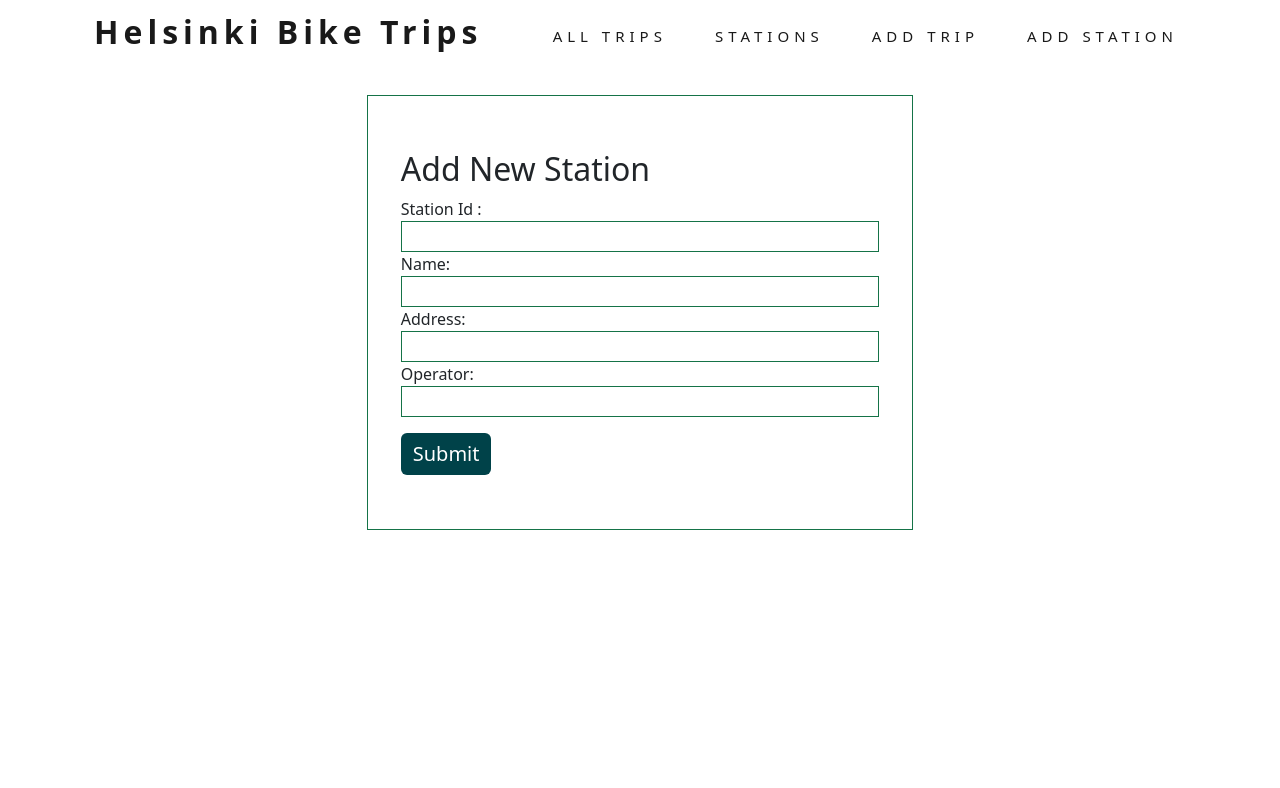
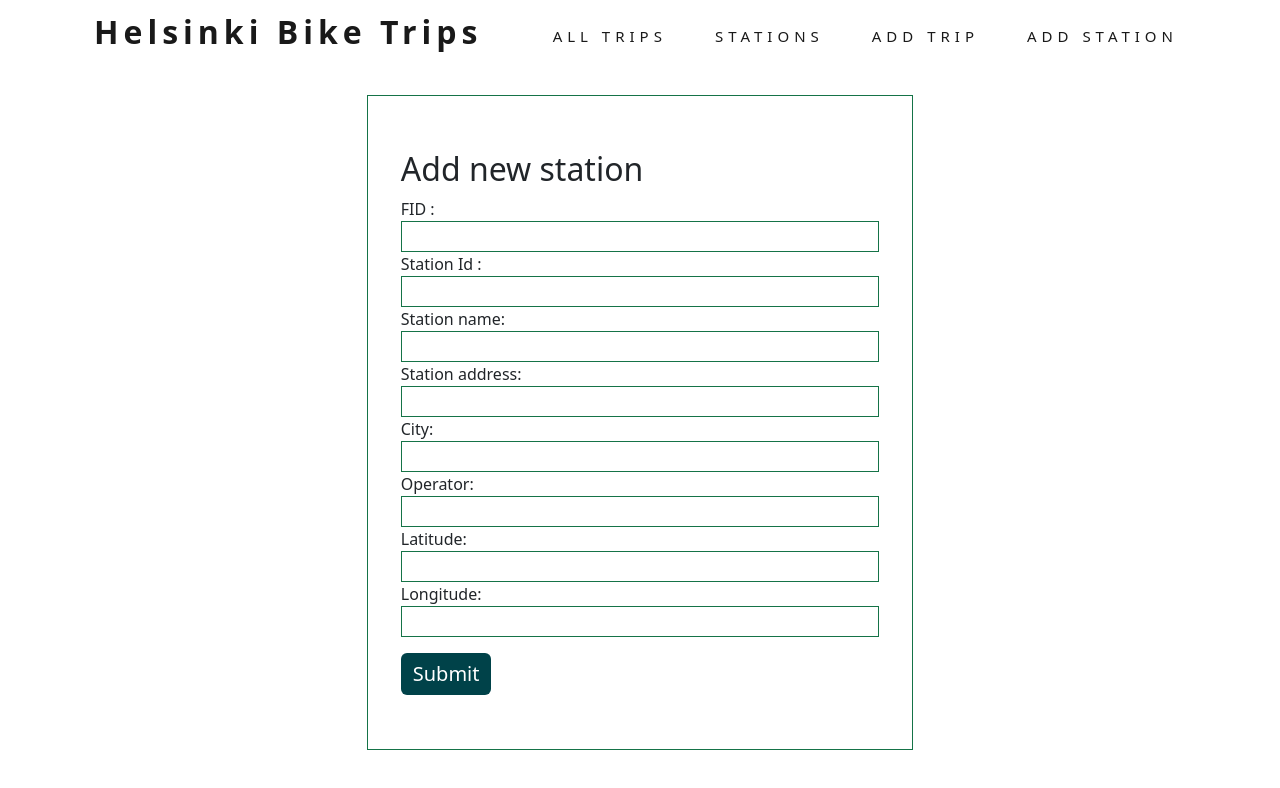
Before and after one commit to Jean198/solita-frontend, a React (Create React App) app: page /stations/add-station in a window 1280 px wide. Shown: the top 788 px of the page. Built offline with nearby package versions, Linux system fonts and the light colour scheme; no server answers.

Commit message:
trips/stations forms submit

```diff
--- a/src/components/addStation/AddStation.js
+++ b/src/components/addStation/AddStation.js
@@ -1,16 +1,23 @@
-import React, {useState, useEffect}from "react";
+import React, { useState } from "react";
 import "./addStation.css";
-import {ToastContainer,toast} from 'react-toastify'
-import 'react-toastify/dist/ReactToastify.css';
+import { ToastContainer, toast } from "react-toastify";
+import "react-toastify/dist/ReactToastify.css";
 import axios from "axios";
+import {useNavigate} from 'react-router-dom';
 
 const AddStation = () => {
-  const[station, setStation]=useState({
-    id:"",
-    name:"",
-    address:"",
-    operator:"",
-  })
+  const navigate = useNavigate();
+
+  const [station, setStation] = useState({
+    fid: "",
+    stationId: "",
+    stationName: "",
+    stationAddress: "",
+    city: "",
+    operator: "",
+    latitude: "",
+    longitude: "",
+  });
 
   const handleInputChange = (event) => {
     const { name, value } = event.target;
@@ -21,22 +28,42 @@ const AddStation = () => {
 
   // Post a new Station
   const handleSubmit = async (event) => {
+    console.log(station);
     event.preventDefault();
-    if ((station.id === "" || station.name === "" || station.address === "" || station.operator === "" )) {
-      console.log("Id is null")
+    if (
+      station.fid === "" ||
+      station.stationId === "" ||
+      station.stationName === "" ||
+      station.stationAddress === "" ||
+      station.city === "" ||
+      station.operator === "" ||
+      station.latitude === "" ||
+      station.longitude === ""
+    ) {
       return toast.error("One or more information is missing", {
-        position: toast.POSITION.TOP_CENTER
+        position: toast.POSITION.TOP_CENTER,
       });
     }
     try {
-      console.log("This is my station", station)
       await axios.post(`http://localhost:5000/stations/add-station`, station);
       toast.success("Station added successfully!", {
-        position: toast.POSITION.TOP_CENTER
+        position: toast.POSITION.TOP_CENTER,
       });
-      setStation((prevStation) => {
-        return { ...prevStation, id: "", name:"",address:"",operator:"",capacity:"" };
-      });
+      setStation( {
+          fid: "",
+          stationId: "",
+          stationName: "",
+          stationAddress: "",
+          city: "",
+          operator: "",
+          latitude: "",
+          longitude: "",
+        }
+      );
+
+      setTimeout(()=>{
+        navigate('/stations');
+      },2000)
     } catch (error) {
       toast.error(error.message);
     }
@@ -45,37 +72,96 @@ const AddStation = () => {
   return (
     <div className="container">
       <ToastContainer />
-      <form class="form-inline" onSubmit={handleSubmit }>
-        <h2>Add New Station</h2>
-        <div class="form-group ">
-          <label for="email">Station Id :</label>
-          <input type="text" class="form-control form-control-sm " id="id" name="id" onChange={handleInputChange}/>
-        </div>
-        <div class="form-group">
-          <label for="pwd">Name:</label>
-          <input type="text" class="form-control form-control-sm" id="name" name="name" onChange={handleInputChange}/>
-        </div>
-        <div class="form-group">
-          <label for="pwd">Address:</label>
+      <form className="form-inline" onSubmit={handleSubmit}>
+        <h2>Add new station</h2>
+        <div className="form-group ">
+          <label htmlFor="email">FID :</label>
           <input
-            type="text"
-            class="form-control form-control-sm"
-            id="address"
-            name="address"
+            type="number"
+            className="form-control form-control-sm "
+            id="fid"
+            name="fid"
             onChange={handleInputChange}
           />
         </div>
-        <div class="form-group">
-          <label for="pwd">Operator:</label>
+        <div className="form-group ">
+          <label htmlFor="email">Station Id :</label>
           <input
-            type="text"
-            class="form-control form-control-sm"
-            id="operator"
-            name="operator"
+            type="number"
+            className="form-control form-control-sm "
+            id="station-id"
+            name="stationId"
+            value={station.stationId}
             onChange={handleInputChange}
           />
         </div>
-        <button type="submit" class="btn btn-success mt-3">
+        <div className="form-group">
+          <label htmlFor="pwd">Station name:</label>
+          <input
+            type="text"
+            className="form-control form-control-sm"
+            id="name"
+            value={station.stationName}
+            name="stationName"
+            onChange={handleInputChange}
+          />
+        </div>
+        <div className="form-group">
+          <label htmlFor="pwd">Station address:</label>
+          <input
+            type="text"
+            className="form-control form-control-sm"
+            id="station-address"
+            name="stationAddress"
+            value={station.stationAddress}
+            onChange={handleInputChange}
+          />
+        </div>
+        <div className="form-group">
+          <label htmlFor="pwd">City:</label>
+          <input
+            type="text"
+            className="form-control form-control-sm"
+            id="city"
+            name="city"
+            value={station.city}
+            onChange={handleInputChange}
+          />
+        </div>
+        <div className="form-group">
+          <label htmlFor="pwd">Operator:</label>
+          <input
+            type="text"
+            className="form-control form-control-sm"
+            id="operator"
+            name="operator"
+            value={station.operator}
+            onChange={handleInputChange}
+          />
+        </div>
+        <div className="form-group">
+          <label htmlFor="pwd">Latitude:</label>
+          <input
+            type="number"
+            className="form-control form-control-sm"
+            id="latitude"
+            name="latitude"
+            value={station.latitude}
+            onChange={handleInputChange}
+          />
+        </div>
+        <div className="form-group">
+          <label htmlFor="pwd">Longitude:</label>
+          <input
+            type="text"
+            className="form-control form-control-sm"
+            id="longitude"
+            name="longitude"
+            value={station.longitude}
+            onChange={handleInputChange}
+          />
+        </div>
+        <button type="submit" className="btn btn-success mt-3">
           Submit
         </button>
       </form>
--- a/src/components/addTrip/AddTrip.js
+++ b/src/components/addTrip/AddTrip.js
@@ -1,56 +1,170 @@
-import React from 'react'
+import React, { useState } from "react";
+import { ToastContainer, toast } from "react-toastify";
+import "react-toastify/dist/ReactToastify.css";
+import axios from "axios";
+import { useNavigate } from "react-router-dom";
 
 const AddTrip = () => {
+  const navigate = useNavigate();
+
+  const [trip, setTrip] = useState({
+    departureDate: "",
+    returnDate: "",
+    departureStationId: "",
+    departureStationName: "",
+    returnStationId: "",
+    returnStationName: "",
+    distance: "",
+    duration: "",
+  });
+
+  const handleInputChange = (event) => {
+    const { name, value } = event.target;
+    setTrip((prevTrip) => {
+      return { ...prevTrip, [name]: value };
+    });
+  };
+
+  // Post a new trip
+  const handleSubmit = async (event) => {
+    console.log(trip);
+    event.preventDefault();
+    if (
+      trip.departureDate === "" ||
+      trip.returnDate === "" ||
+      trip.departureStationId === "" ||
+      trip.departureStationName === "" ||
+      trip.returnStationId === "" ||
+      trip.returnStationName === "" ||
+      trip.distance === "" ||
+      trip.duration === ""
+    ) {
+      return toast.error("One or more information is missing", {
+        position: toast.POSITION.TOP_CENTER,
+      });
+    }
+    try {
+      await axios.post(`http://localhost:5000/trips/add-trip`, trip);
+      toast.success("Trip added successfully!", {
+        position: toast.POSITION.TOP_CENTER,
+      });
+      setTrip({
+        returnDate: "",
+        departureStationId: "",
+        departureStationName: "",
+        returnStationId: "",
+        returnStationName: "",
+        distance: "",
+        duration: "",
+      });
+
+      setTimeout(() => {
+        navigate("/trips");
+      }, 2000);
+    } catch (error) {
+      toast.error(error.message);
+    }
+  };
+
   return (
     <div className="container">
-      <form class="form-inline">
-        <h2>Add New Trip</h2>
-        <div class="form-group ">
-          <label for="email">Departure date :</label>
-          <input type="date" class="form-control form-control-sm " id="departure-date" />
+      <ToastContainer />
+      <form className="form-inline" onSubmit={handleSubmit}>
+        <h2>Add new trip</h2>
+        <div className="form-group ">
+          <label htmlFor="email">Departure date :</label>
+          <input
+            type="datetime-local"
+            className="form-control form-control-sm "
+            id="departure-date"
+            name="departureDate"
+            value={trip.departureDate}
+            onChange={handleInputChange}
+          />
         </div>
-        <div class="form-group">
-          <label for="pwd">Return date:</label>
-          <input type="date" class="form-control form-control-sm" id="return-date" />
+        <div className="form-group">
+          <label htmlFor="pwd">Return date:</label>
+          <input
+            type="datetime-local"
+            className="form-control form-control-sm"
+            id="return-date"
+            name="returnDate"
+            value={trip.returnDate}
+            onChange={handleInputChange}
+          />
         </div>
-        <div class="form-group">
-          <label for="pwd">Departure station:</label>
+        <div className="form-group">
+          <label htmlFor="pwd">Departure station Id:</label>
+          <input
+            type="number"
+            className="form-control form-control-sm"
+            id="departure-station-id"
+            name="departureStationId"
+            value={trip.departureStationId}
+            onChange={handleInputChange}
+          />
+        </div>
+        <div className="form-group">
+          <label htmlFor="pwd">Departure station name:</label>
           <input
             type="text"
-            class="form-control form-control-sm"
-            id="departure-station"
+            className="form-control form-control-sm"
+            id="departure-station-id"
+            name="departureStationName"
+            value={trip.returnStationName}
+            onChange={handleInputChange}
           />
         </div>
-        <div class="form-group">
-          <label for="pwd">Return station:</label>
+        <div className="form-group">
+          <label htmlFor="pwd">Return station Id:</label>
+          <input
+            type="number"
+            className="form-control form-control-sm"
+            id="return-station-id"
+            name="returnStationId"
+            value={trip.returnStationId}
+            onChange={handleInputChange}
+          />
+        </div>
+        <div className="form-group">
+          <label htmlFor="pwd">Return station name:</label>
           <input
             type="text"
-            class="form-control form-control-sm"
-            id="return-station"
+            className="form-control form-control-sm"
+            id="return-station-name"
+            name="returnStationName"
+            value={trip.returnStationName}
+            onChange={handleInputChange}
           />
         </div>
-        <div class="form-group">
-          <label for="pwd">Distance(m):</label>
+        <div className="form-group">
+          <label htmlFor="pwd">Distance(m):</label>
           <input
             type="number"
-            class="form-control form-control-sm"
+            className="form-control form-control-sm"
             id="distance"
+            name="distance"
+            value={trip.distance}
+            onChange={handleInputChange}
           />
         </div>
-        <div class="form-group">
-          <label for="pwd">Duration(sec):</label>
+        <div className="form-group">
+          <label htmlFor="pwd">Duration(sec):</label>
           <input
             type="number"
-            class="form-control form-control-sm"
+            className="form-control form-control-sm"
             id="duration"
+            name="duration"
+            value={trip.duration}
+            onChange={handleInputChange}
           />
         </div>
-        <button type="submit" class="btn btn-success mt-3">
+        <button type="submit" className="btn btn-success mt-3">
           Submit
         </button>
       </form>
     </div>
-  )
-}
+  );
+};
 
-export default AddTrip
+export default AddTrip;
--- a/src/components/home/home.css
+++ b/src/components/home/home.css
@@ -44,14 +44,14 @@ main{
 .button{
     font-size: 30px!important;
     letter-spacing: 5px;
-    border:solid 1px white!important;
+    border:solid 1px orange!important;
     background: none!important;
     transition: 0.35!important;
     width: 70%;
 }
 
 .button:hover{
-    background-color:#004249!important;
-    color: white !important;
+    background-color:orange!important;
+    color: black !important;
     border: none !important;
 }
```
